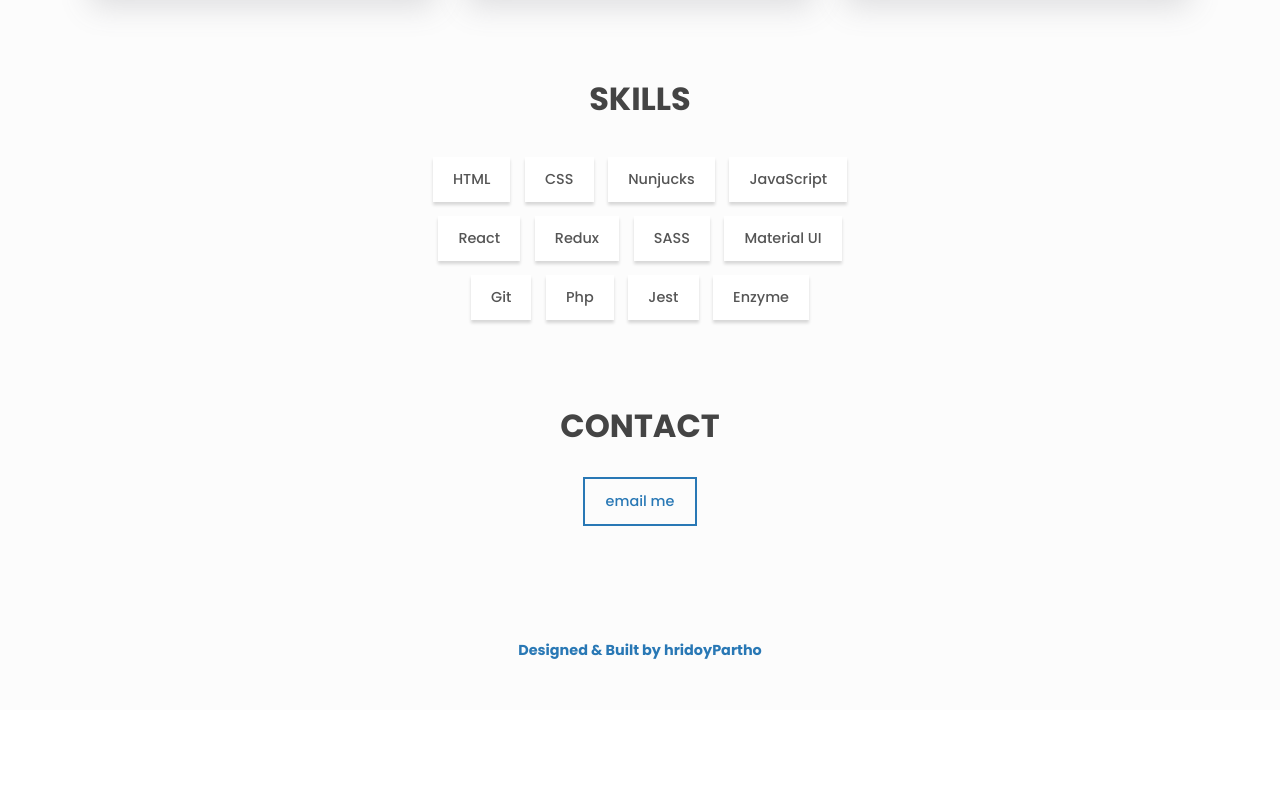
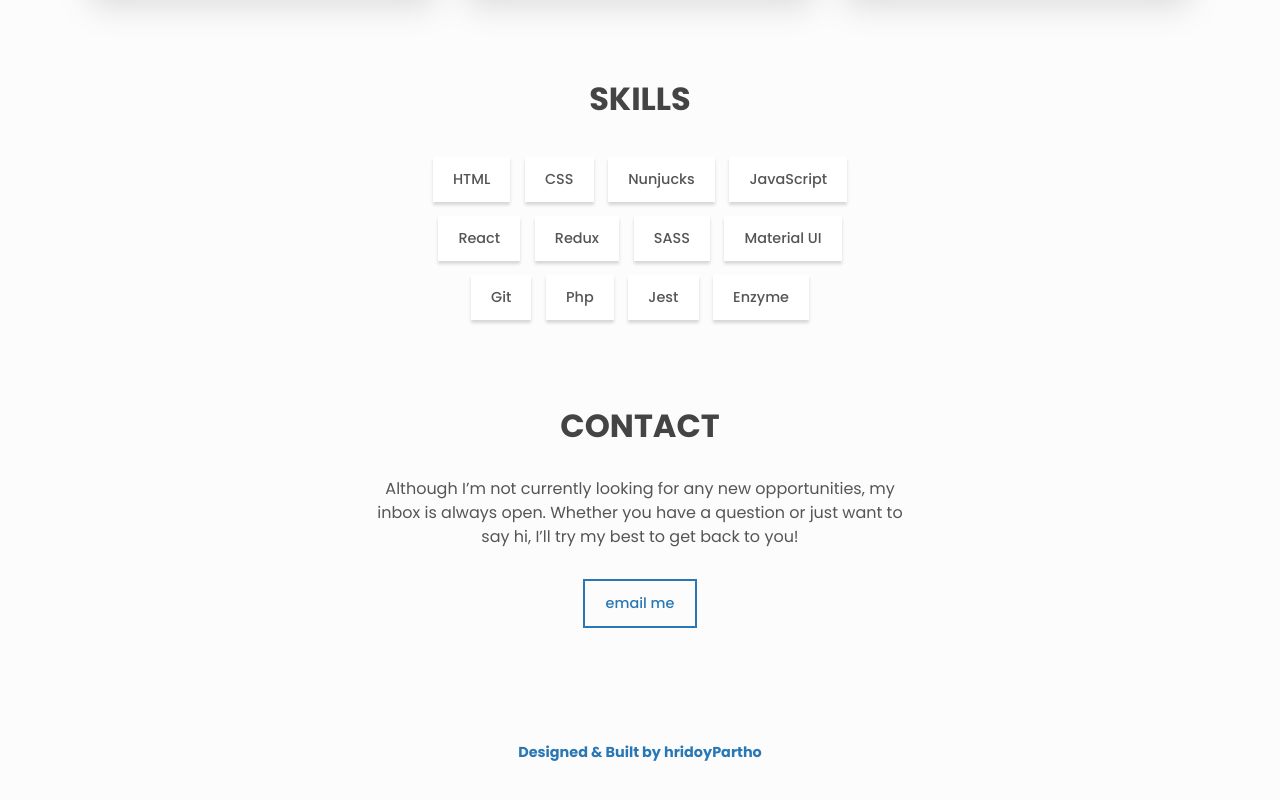
Before and after one commit to hridoypartho/v1, a React (Create React App) app: page / in a window 1280 px wide. Shown: the part 984-1784 px from the top of the page. Before the commit the page ends 1694 px from the top, so only its background shows below. Built offline with nearby package versions, Linux system fonts and the light colour scheme.

Commit message:
contact redesign

```diff
--- a/src/components/Contact/Contact.css
+++ b/src/components/Contact/Contact.css
@@ -1,3 +1,20 @@
 .contact {
   flex-direction: column;
 }
+
+.section__text{
+  text-align: center;
+  padding-bottom: 30px;
+  max-width: 90%;
+}
+
+@media (min-width:575px) {
+  .section__text{
+    max-width: 70%;
+  }
+}
+@media (min-width:992px) {
+  .section__text{
+    max-width: 50%;
+  }
+}
--- a/src/components/Contact/Contact.js
+++ b/src/components/Contact/Contact.js
@@ -7,6 +7,7 @@ const Contact = () => {
   return (
     <section className='section contact center' id='contact'>
       <h2 className='section__title'>Contact</h2>
+      <p className='section__text'>Although I’m not currently looking for any new opportunities, my inbox is always open. Whether you have a question or just want to say hi, I’ll try my best to get back to you!</p>
       <a href={`mailto:${contact.email}`}>
         <span type='button' className='btn btn--outline'>
           Email me
```
Also changed, not shown: 1 other file (tests, documents, lock files or other folders).
